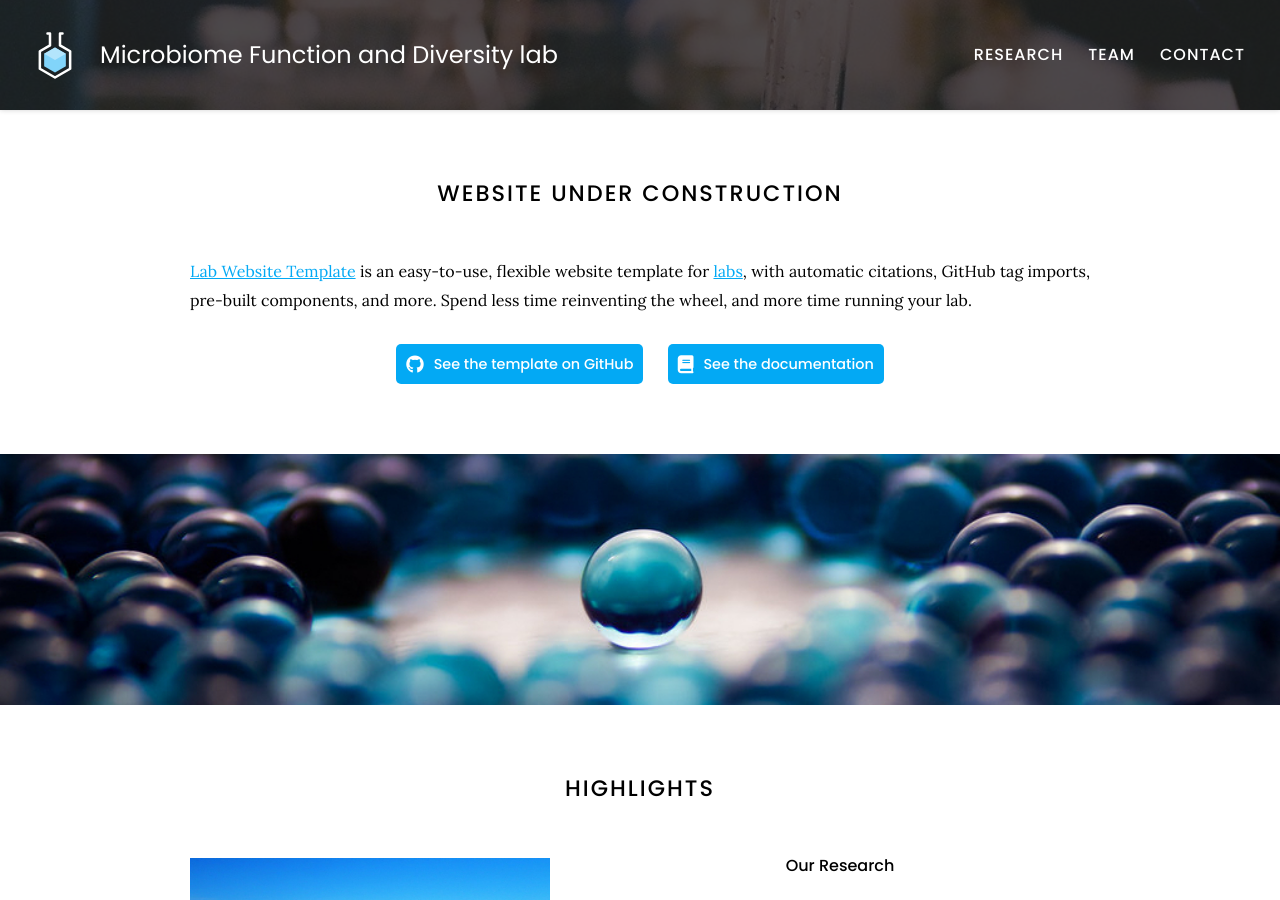
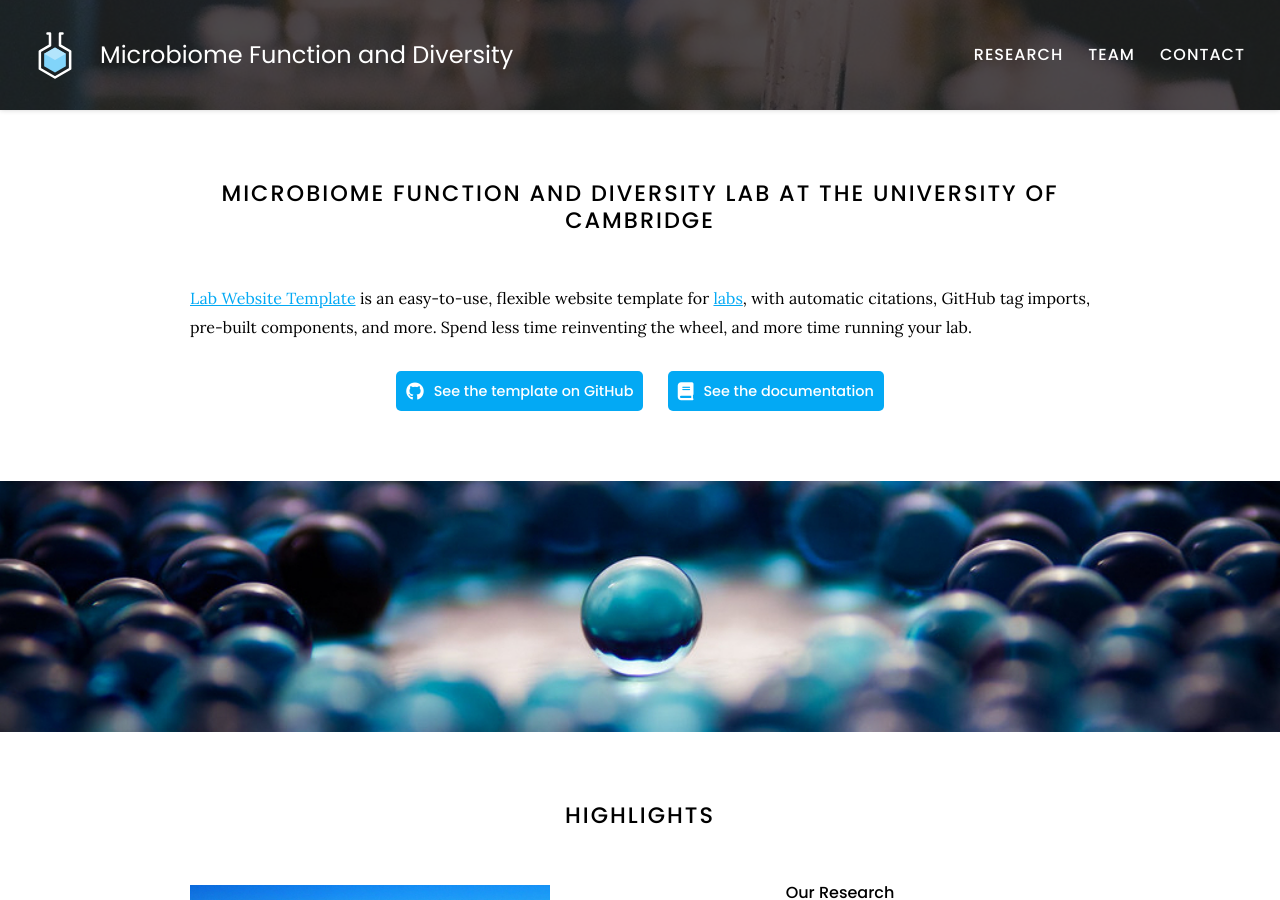
Before and after one commit to microfundiv-lab/microfundiv-lab.github.io, a Jekyll site: the page built from index.md, in a window 1280 px wide and 900 px high. Built offline with Jekyll 4.4.1, drawn with Linux system fonts in a browser that asks for light colours; some of the changed text lies outside the part shown.

Commit message:
Update configs

```diff
--- a/_config.yaml
+++ b/_config.yaml
@@ -1,7 +1,7 @@
 ### basic settings
 
 # site properties and page defaults
-title: Microbiome Function and Diversity lab
+title: Microbiome Function and Diversity
 description: An easy-to-use, flexible website template for labs, with automatic citations, GitHub tag imports, pre-built components, and more.
 logo: images/logo.svg
 header: images/background.jpg
--- a/index.md
+++ b/index.md
@@ -2,7 +2,7 @@
 title: Home
 ---
 
-# Website under construction
+# Microbiome Function and Diversity lab at the University of Cambridge
 
 [Lab Website Template](https://github.com/greenelab/lab-website-template) is an easy-to-use, flexible website template for [labs](https://www.greenelab.com/), with automatic citations, GitHub tag imports, pre-built components, and more.
 Spend less time reinventing the wheel, and more time running your lab.
```
